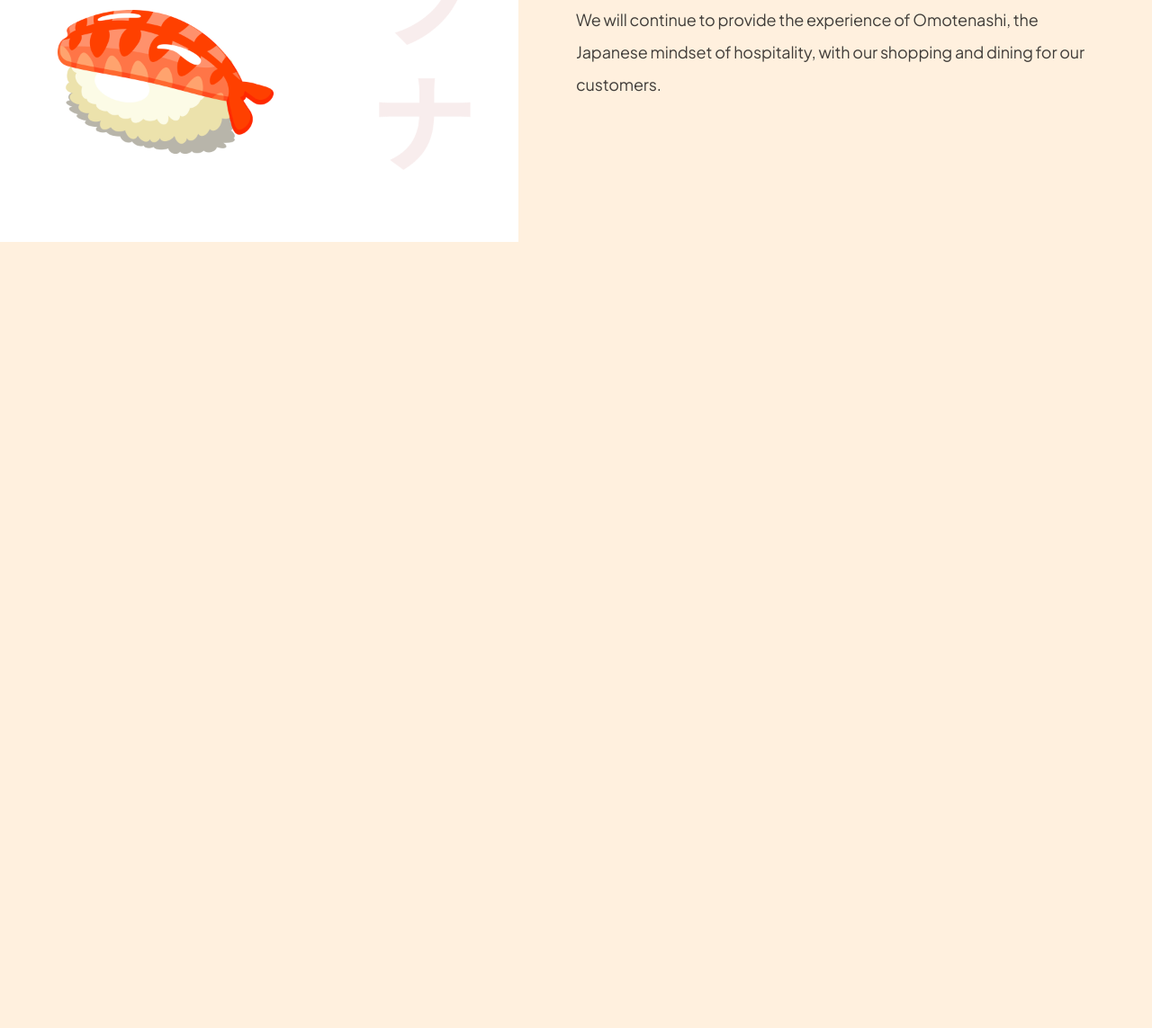
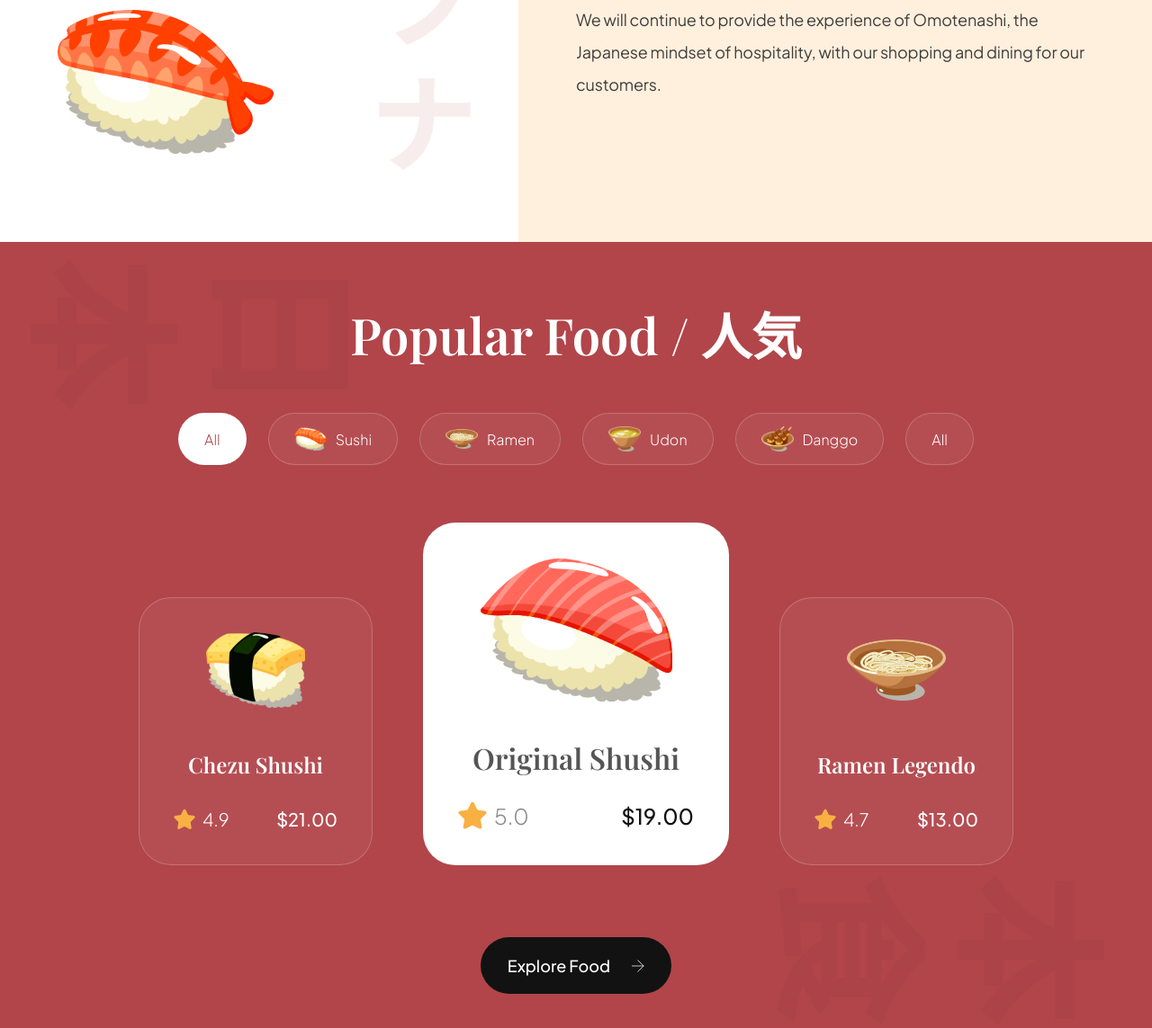
Before and after one commit to IndunJD/Sushi, a website built with Vite: page index.html in a window 1280 px wide. Shown: the part 1245-2388 px from the top of the page at 90% size. Before the commit the page ends 1514 px from the top, so only its background shows below. Built offline with nearby package versions, Linux system fonts and the light colour scheme; files whose address does not match are found by name.

Commit message:
popular foods section done

```diff
--- a/css/sections/about.css
+++ b/css/sections/about.css
@@ -25,11 +25,11 @@
 
 .about-us__image-sushi3 {
     border-bottom: 8px solid var(--color-creamson);
-    background-image: url("../../assets//about_bg1.png");
+    background-image: url("../../assets/about_bg1.png");
 }
 
 .about-us__image-sushi2 {
-    background-image: url("../../assets//about_bg1.png");
+    background-image: url("../../assets/about_bg1.png");
 }
 
 .about-us__image-sushi3 img {
--- a/css/sections/popular.css
+++ b/css/sections/popular.css
@@ -0,0 +1,183 @@
+.popular-foods {
+  padding: 64px;
+  display: flex;
+  flex-direction: column;
+  background-color: var(--primary-color);
+  background-image: url("../../assets/popular_bg.png");
+  background-position: center;
+  background-repeat: no-repeat;
+  background-size: contain;
+  overflow: hidden;
+}
+
+.popular-foods__title {
+  font-size: 56px;
+  font-family: var(--playfair-display);
+  font-weight: 600;
+  line-height: 78px;
+  color: #fff;
+  text-align: center;
+}
+
+.popular-foods__filters {
+  margin-top: 48px;
+  max-width: 100%;
+  overflow-x: auto;
+  display: flex;
+  justify-content: center;
+  gap: 24px;
+}
+
+.popular-foods__filter-button {
+  padding: 10px 28px;
+  display: flex;
+  flex-direction: row;
+  align-items: center;
+  gap: 10px;
+  background-color: rgba(255, 255, 255, 0.05);
+  border: 1px solid rgba(255, 255, 255, 0.2);
+  border-radius: 46px;
+  font-size: 16px;
+  font-weight: 300;
+  line-height: 25px;
+  font-family: var(--plus-jakarta-sans);
+  color: #fff;
+  cursor: pointer;
+}
+
+.popular-foods__filter-button img {
+  width: 36px;
+  height: 36px;
+  object-fit: contain;
+}
+
+.popular-foods__filter-button.active {
+  background: #fff;
+  color: var(--primary-color);
+}
+
+.popular-foods__filter-button:hover {
+  background: #fff;
+  color: var(--primary-color);
+}
+
+.popular-foods__catalogue {
+  margin-top: 64px;
+  display: flex;
+  justify-content: center;
+  align-items: end;
+  flex-wrap: wrap;
+  gap: 56px;
+}
+
+.popular-foods__button {
+  width: fit-content;
+  padding: 20px 30px;
+  margin: 80px auto 0;
+  font-weight: 500;
+  font-size: 18px;
+  line-height: 23px;
+  font-family: var(--plus-jakarta-sans);
+  color: #fff;
+  border: none;
+  outline: none;
+  background-color: var(--secondary-color);
+  border-radius: 64px;
+  cursor: pointer;
+}
+
+.popular-foods__button img {
+  width: 14px;
+  height: 14px;
+  object-fit: contain;
+  margin-left: 21px;
+}
+
+.popular-foods__card {
+  padding: 38px;
+  min-width: 260px;
+  height: fit-content;
+  display: flex;
+  align-items: center;
+  flex-direction: column;
+  border-radius: 36px;
+  background: rgba(255, 255, 255, 0.05);
+  border: 1px solid rgba(255, 255, 255, 0.2);
+}
+
+.popular-foods__card-image {
+  width: 110px;
+  height: 84px;
+  object-fit: contain;
+}
+
+.popular-foods__card-title {
+  margin-top: 47px;
+  font-weight: 600;
+  font-size: 24px;
+  line-height: 32px;
+  font-family: var(--playfair-display);
+  color: #fff;
+  text-align: center;
+}
+
+.popular-foods__card-details {
+  width: 100%;
+  margin-top: 32px;
+}
+
+.popular-foods__card-rating {
+  display: flex;
+  align-items: center;
+  gap: 8px;
+}
+
+.popular-foods__card-rating img {
+  width: 24px;
+  height: 24px;
+  object-fit: contain;
+}
+
+.popular-foods__card-rating p {
+  font-size: 20px;
+  font-weight: 300;
+  font-family: var(--plus-jakarta-sans);
+  color: #fff;
+}
+
+.popular-foods__card-price {
+  font-size: 20px;
+  font-weight: 500;
+  font-family: var(--plus-jakarta-sans);
+  color: #fff;
+}
+
+.popular-foods__card.active-card {
+  background: #fff;
+  min-width: 340px;
+}
+
+.popular-foods__card.active-card .popular-foods__card-image {
+  width: 214px;
+  height: 160px;
+}
+
+.popular-foods__card.active-card .popular-foods__card-title {
+  color: var(--black-500);
+  font-size: 32px;
+}
+
+.popular-foods__card.active-card .popular-foods__card-rating img {
+    width: 32px;
+    height: 32px;
+}
+
+.popular-foods__card.active-card .popular-foods__card-rating p {
+    font-size: 24px;
+    color: var(--gray-100);
+}
+
+.popular-foods__card.active-card .popular-foods__card-price {
+    font-size: 24px;
+    color: var(--secondary-color);
+}
--- a/css/style.css
+++ b/css/style.css
@@ -2,7 +2,7 @@
 @import url("https://fonts.googleapis.com/css2?family=Plus+Jakarta+Sans:wght@200;300;400;500;600;700;800&display=swap");
 
 /* other css file imports */
-@import url("./sections/header.css");
+@import url("sections/header.css");
 @import url("sections/hero.css");
 @import url("sections/about.css");
 @import url("sections/popular.css");
--- a/index.html
+++ b/index.html
@@ -102,7 +102,7 @@
       </div>
 
       <div class="about-us__content">
-        <p class="sushi__subtitle">About Us /  私たちに関しては</p>
+        <p class="sushi__subtitle">About Us / 私たちに関しては</p>
         <h3 class="sushi__title">
           Our mission is to bring true Japanese flavours to you.
         </h3>
@@ -114,6 +114,75 @@
       </div>
     </section>
 
+    <section class="popular-foods" id="menu">
+      <h2 class="popular-foods__title">Popular Food / 人気</h2>
+      <div class="popular-foods__filters sushi__hide-scrollbar">
+        <button class="popular-foods__filter-button active">All</button>
+        <button class="popular-foods__filter-button">
+          <img src="./assets/sushi-9.png" alt="sushi-9" />
+          Sushi
+        </button>
+        <button class="popular-foods__filter-button">
+          <img src="./assets/sushi-8.png" alt="sushi-8" />
+          Ramen
+        </button>
+        <button class="popular-foods__filter-button">
+          <img src="./assets/sushi-7.png" alt="sushi-7" />
+          Udon
+        </button>
+        <button class="popular-foods__filter-button">
+          <img src="./assets/sushi-6.png" alt="sushi-6" />
+          Danggo
+        </button>
+        <button class="popular-foods__filter-button">All</button>
+      </div>
+
+      <div class="popular-foods__catalogue">
+        <article class="popular-foods__card">
+          <img class="popular-foods__card-image" src="./assets/sushi-12.png" alt="sushi 12">
+          <h4 class="popular-foods__card-title">Chezu Shushi</h4>
+          <div class="popular-foods__card-details flex-between">
+            <div class="popular-foods__card-rating">
+              <img src="./assets/star.svg" alt="star">
+              <p>4.9</p>
+            </div>
+
+            <p class="popular-foods__card-price">$21.00</p>
+          </div>
+        </article>
+
+        <article class="popular-foods__card active-card">
+          <img class="popular-foods__card-image" src="./assets/sushi-11.png" alt="sushi 11">
+          <h4 class="popular-foods__card-title">Original Shushi</h4>
+          <div class="popular-foods__card-details flex-between">
+            <div class="popular-foods__card-rating">
+              <img src="./assets/star.svg" alt="star">
+              <p>5.0</p>
+            </div>
+
+            <p class="popular-foods__card-price">$19.00</p>
+          </div>
+        </article>
+
+        <article class="popular-foods__card">
+          <img class="popular-foods__card-image" src="./assets/sushi-10.png" alt="sushi 10">
+          <h4 class="popular-foods__card-title">Ramen Legendo</h4>
+          <div class="popular-foods__card-details flex-between">
+            <div class="popular-foods__card-rating">
+              <img src="./assets/star.svg" alt="star">
+              <p>4.7</p>
+            </div>
+
+            <p class="popular-foods__card-price">$13.00</p>
+          </div>
+        </article>
+      </div>
+
+      <button class="popular-foods__button">Explore Food
+        <img src="./assets/arrow-right.svg" alt="arrow-right">
+      </button>
+    </section>
+
     <script src="./js/script.js" type="module"></script>
   </body>
 </html>
```
